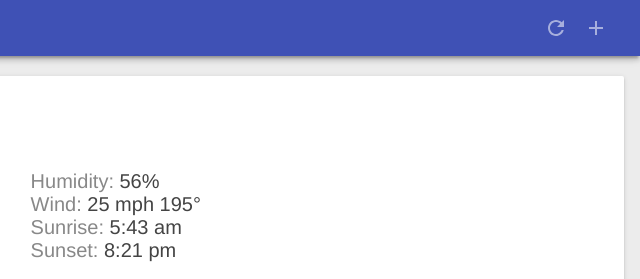
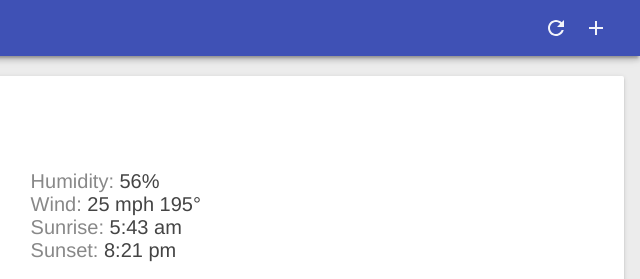
Before and after one commit to JKimMason/FirstProgWebApp, a plain HTML site: page work/index.html in a window 1280 px wide. Shown: the top 279 px of the page, 640-1280 px from the left. Drawn offline with Linux system fonts and the light colour scheme.

Commit message:
Fixed headers

```diff
--- a/work/styles/style.css
+++ b/work/styles/style.css
@@ -88,16 +88,16 @@ body {
     margin-right: 16px;
     text-indent: -30000px;
     overflow: hidden;
-    opacity: 0.54;
+    opacity: 0.94;
     -webkit-transition: opacity 0.333s cubic-bezier(0, 0, 0.21, 1);
     transition: opacity 0.333s cubic-bezier(0, 0, 0.21, 1);
     border: none;
     outline: none;
     cursor: pointer; }
   .header #butRefresh {
-    background: url(/images/ic_refresh_white_24px.svg) center center no-repeat; }
+    background: url(../images/ic_refresh_white_24px.svg) center center no-repeat; }
   .header #butAdd {
-    background: url(/images/ic_add_white_24px.svg) center center no-repeat; }
+    background: url(../images/ic_add_white_24px.svg) center center no-repeat; }
 
 .header__title {
   font-weight: 400;
```
